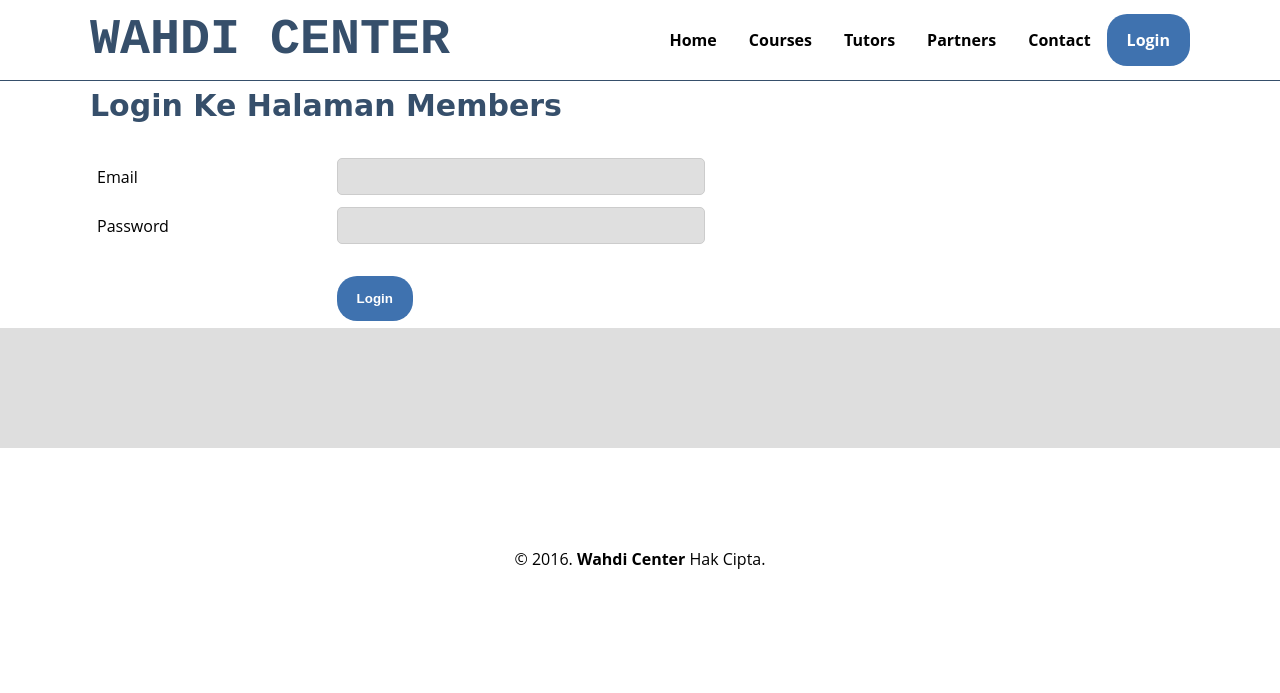
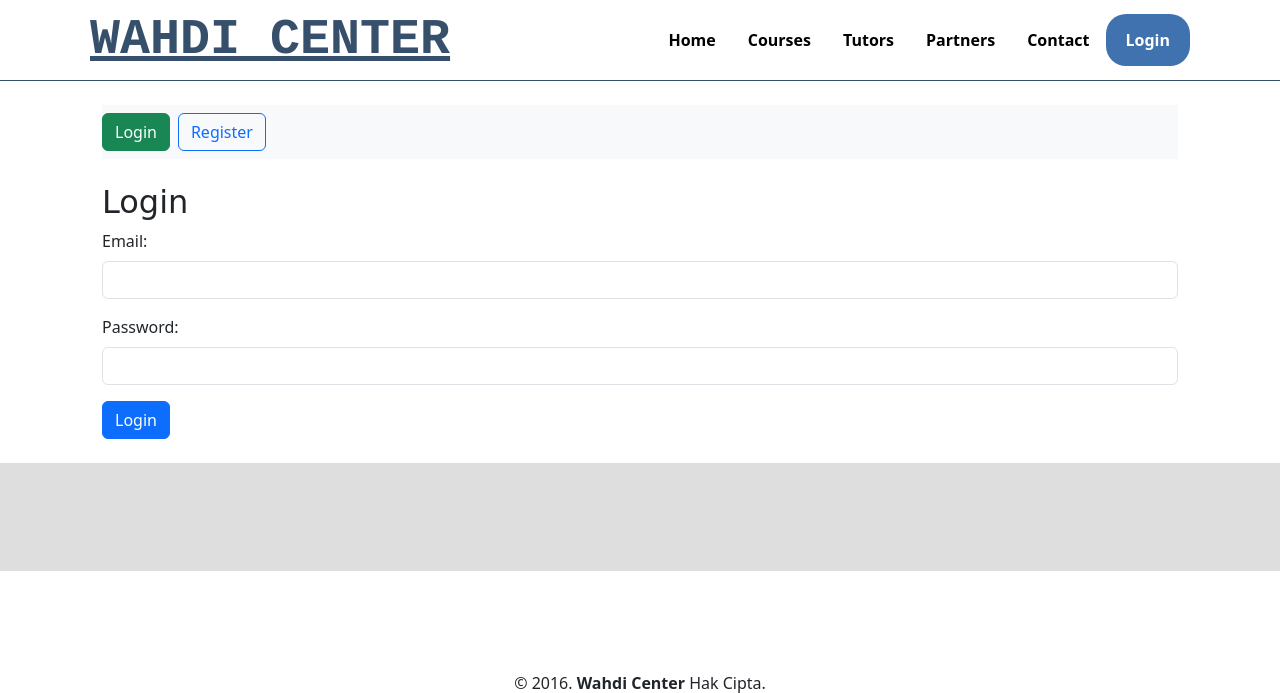
Before and after one commit to oalahbro/Pesantren-CI3, a CodeIgniter app: page /PROJ/Loginsignup in a window 1280 px wide. Shown: the top 693 px of the page. Run offline with CodeIgniter, Linux system fonts and the light colour scheme; data that the repository does not hold is empty.

Commit message:
add login & profile

```diff
--- a/application/config/database.php
+++ b/application/config/database.php
@@ -75,7 +75,7 @@ $query_builder = TRUE;
 
 $db['default'] = array(
 	'dsn'	=> '',
-	'hostname' => 'localhost',
+	'hostname' => 'localhost:3309',
 	'username' => 'root',
 	'password' => 'admin123',
 	'database' => 'companyprofile',
--- a/application/controllers/Loginsignup.php
+++ b/application/controllers/Loginsignup.php
@@ -14,7 +14,7 @@ class Loginsignup extends MY_Controller
 
         if ($this->session->userdata('user')) {
             // redirect(base_url() . "admin/admin");
-            print_r($this->session->userdata('user'));
+            redirect(base_url('Loginsignup/profile'));
         } else {
             $this->load->view('components/inc_header');
             $this->load->view('login');
@@ -46,4 +46,11 @@ class Loginsignup extends MY_Controller
             redirect(base_url('/Loginsignup'));
         }
     }
+
+    public function profile()
+    {
+        $this->load->view('components/inc_header');
+        $this->load->view('profile');
+        $this->load->view('components/inc_footer');
+    }
 }
--- a/application/core/MY_Controller.php
+++ b/application/core/MY_Controller.php
@@ -5,22 +5,24 @@ class  MY_Controller extends CI_Controller
     public function __construct()
     {
         parent::__construct();
-
         // Load Footer model
         $this->load->model('M_landing');
 
         // Ambil data footer
         $footer_data = $this->M_landing->getFooter();
-        $footer['footer'] = [];
+        $data['footer'] = [];
+        if ($this->session->userdata('user')) {
+            $data['header'] = $this->session->userdata('user')->nama_lengkap;
+        }
 
         foreach ($footer_data as $foot) {
-            $footer['footer'][] = [
+            $data['footer'][] = [
                 'judul' => $foot->judul,
                 'isi' => $foot->isi
             ];
         }
 
         // Bagikan data footer ke semua view
-        $this->load->vars($footer);
+        $this->load->vars($data);
     }
 }
--- a/application/views/components/inc_footer.php
+++ b/application/views/components/inc_footer.php
@@ -28,33 +28,8 @@
         &copy; 2016. <b>Wahdi Center</b> Hak Cipta.
     </div>
 </div>
-<script src="https://ajax.googleapis.com/ajax/libs/jquery/3.3.1/jquery.min.js"></script>
-<script>
-    $(document).ready(function() {
-        // Add smooth scrolling to all links
-        $("a").on('click', function(event) {
-
-            // Make sure this.hash has a value before overriding default behavior
-            if (this.hash !== "") {
-                // Prevent default anchor click behavior
-                event.preventDefault();
-
-                // Store hash
-                var hash = this.hash;
-
-                // Using jQuery's animate() method to add smooth page scroll
-                // The optional number (800) specifies the number of milliseconds it takes to scroll to the specified area
-                $('html, body').animate({
-                    scrollTop: $(hash).offset().top
-                }, 800, function() {
-
-                    // Add hash (#) to URL when done scrolling (default click behavior)
-                    window.location.hash = hash;
-                });
-            } // End if
-        });
-    });
-</script>
+<script src="https://code.jquery.com/jquery-3.5.1.min.js"></script>
+<script src="https://cdn.jsdelivr.net/npm/bootstrap@5.3.3/dist/js/bootstrap.bundle.min.js"></script>
 </body>
 
 </html>
--- a/application/views/components/inc_header.php
+++ b/application/views/components/inc_header.php
@@ -6,6 +6,10 @@
     <meta name="viewport" content="width=device-width, initial-scale=1.0">
     <title>P</title>
     <link rel="stylesheet" href=<?php echo base_url("assets/css/style.css") ?>>
+    <link href="https://cdn.jsdelivr.net/npm/bootstrap@5.3.3/dist/css/bootstrap.min.css" rel="stylesheet">
+
+    <!-- Latest compiled JavaScript -->
+    <!-- <script src="https://cdn.jsdelivr.net/npm/bootstrap@5.3.3/dist/js/bootstrap.bundle.min.js"></script> -->
 </head>
 
 <body>
@@ -20,8 +24,12 @@
                     <li><a href="#partners">Partners</a></li>
                     <li><a href="#contact">Contact</a></li>
                     <li>
+                        <?php if (isset($header)) {
+                            echo "<a href='" . base_url("/Loginsignup/profile'>") . $header . "</a> | <a href='" . base_url('/logout.php') . "'>Logout</a>";
+                        } else { ?>
+                            <a href="<?php echo base_url('Loginsignup') ?>" class="tbl-biru">Login</a>
+                        <?php } ?>
 
-                        <a href="<?php echo base_url('Loginsignup') ?>" class="tbl-biru">Login</a>
                     </li>
                 </ul>
             </div>
--- a/application/views/login.php
+++ b/application/views/login.php
@@ -1,8 +1,7 @@
-<h3>Login Ke Halaman Members</h3>
 <?php if ($this->session->flashdata('err')) {
     echo "<div class='error'><ul class='pesan'>" . $this->session->flashdata('err') . "</ul></div>";
 } ?>
-<form action="<?php echo base_url("Loginsignup/apiAuth"); ?>" method="POST">
+<!-- <form action="<?php echo base_url("Loginsignup/apiAuth"); ?>" method="POST">
     <table>
         <tr>
             <td class="label">Email</td>
@@ -17,4 +16,46 @@
             <td><input type="submit" name="login" value="Login" class="tbl-biru" /></td>
         </tr>
     </table>
-</form>
+</form> -->
+<div class="container mb-4 mt-4">
+    <div class="navbar navbar-light bg-light">
+        <ul class="nav nav-borders" id="pills-tab" role="tablist">
+            <li class="nav-item" role="presentation">
+                <button class="btn btn-outline-success me-2 active" id="pills-login-tab" data-bs-toggle="pill" data-bs-target="#pills-login" type="button" role="tab" aria-controls="pills-login" aria-selected="true">Login</button>
+            </li>
+            <li class="nav-item" role="presentation">
+                <button class="btn btn-outline-primary me-2" id="pills-register-tab" data-bs-toggle="pill" data-bs-target="#pills-register" type="button" role="tab" aria-controls="pills-register" aria-selected="false">Register</button>
+            </li>
+        </ul>
+    </div>
+    <div class="tab-content" id="pills-tabContent">
+        <div class="tab-pane fade show active" id="pills-login" role="tabpanel" aria-labelledby="pills-login-tab">
+            <h2 class="mt-4">Login</h2>
+            <form action="<?php echo base_url("Loginsignup/apiAuth"); ?>" method="post">
+                <div class="mb-3">
+                    <label for="login-email" class="form-label">Email:</label>
+                    <input type="email" class="form-control" id="login-email" name="email" required>
+                </div>
+                <div class="mb-3">
+                    <label for="login-password" class="form-label">Password:</label>
+                    <input type="password" class="form-control" id="login-password" name="password" required>
+                </div>
+                <button type="submit" class="btn btn-primary">Login</button>
+            </form>
+        </div>
+        <div class="tab-pane fade" id="pills-register" role="tabpanel" aria-labelledby="pills-register-tab">
+            <h2 class="mt-4">Register</h2>
+            <form action="<?php echo site_url('auth/register'); ?>" method="post">
+                <div class="mb-3">
+                    <label for="register-email" class="form-label">Email:</label>
+                    <input type="email" class="form-control" id="register-email" name="email" required>
+                </div>
+                <div class="mb-3">
+                    <label for="register-password" class="form-label">Password:</label>
+                    <input type="password" class="form-control" id="register-password" name="password" required>
+                </div>
+                <button type="submit" class="btn btn-primary">Register</button>
+            </form>
+        </div>
+    </div>
+</div>
--- a/application/views/test.php
+++ b/application/views/test.php
@@ -1,2 +1 @@
-<?php print_r($footer);
-echo $footer[0]['judul'];
+<?php print_r($header);
```
Also changed, not shown: application/views/profile.php (added, +85 -0 lines).
